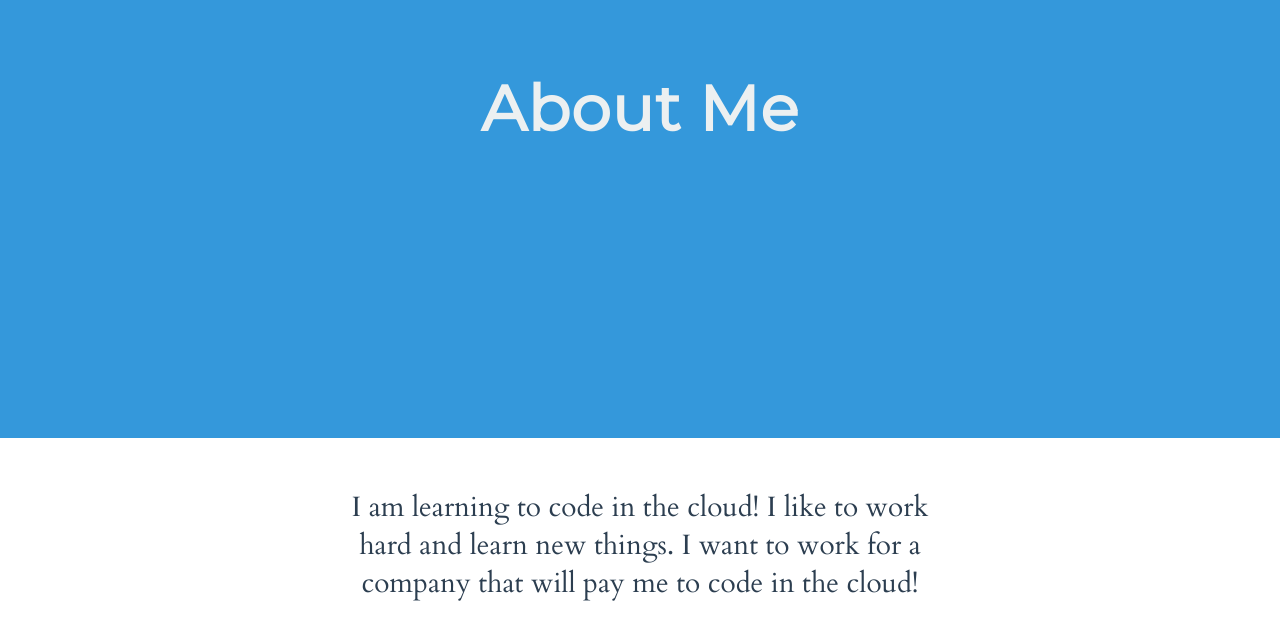
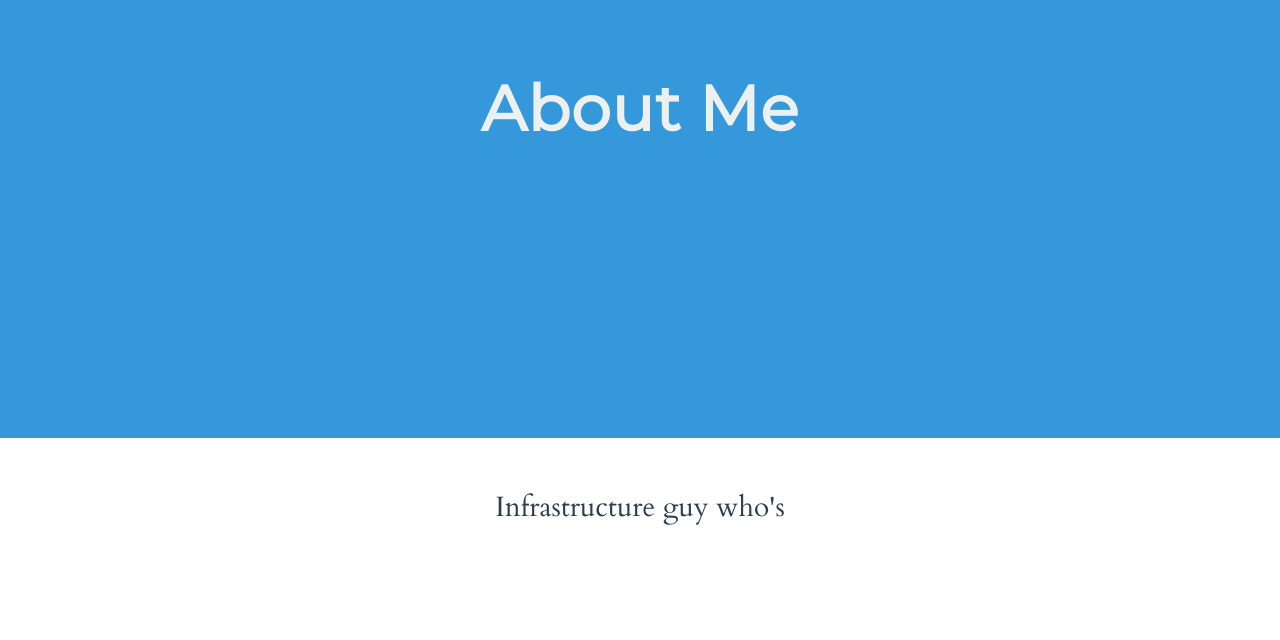
Before and after one commit to Tomspartan/node-portfolio, a plain HTML site: page index.html in a window 1280 px wide. Shown: the part 1670-2310 px from the top of the page. Drawn offline with Linux system fonts and the light colour scheme.

Commit message:
Updated and customized index.html

```diff
--- a/index.html
+++ b/index.html
@@ -28,7 +28,7 @@
           <a class="color--skyBlue social"
              title="LinkedIn Profile"
              target="_blank"
-             href="www.linkedin.com/in/tom-cummings-55604790">
+             href="https://www.linkedin.com/in/tom-cummings-55604790">
             <i class="fa fa-linkedin"></i>
           </a>
         </li>
@@ -116,8 +116,7 @@
 
     <section class="section section--alignCentered section--description">
       <p class="color--darkgrey section__description">
-        I am learning to code in the cloud! I like to work hard and learn new things.
-        I want to work for a company that will pay me to code in the cloud!
+        Infrastructure guy who's
       </p>
 
     <div class="background--skyBlue modal--closed">
```
